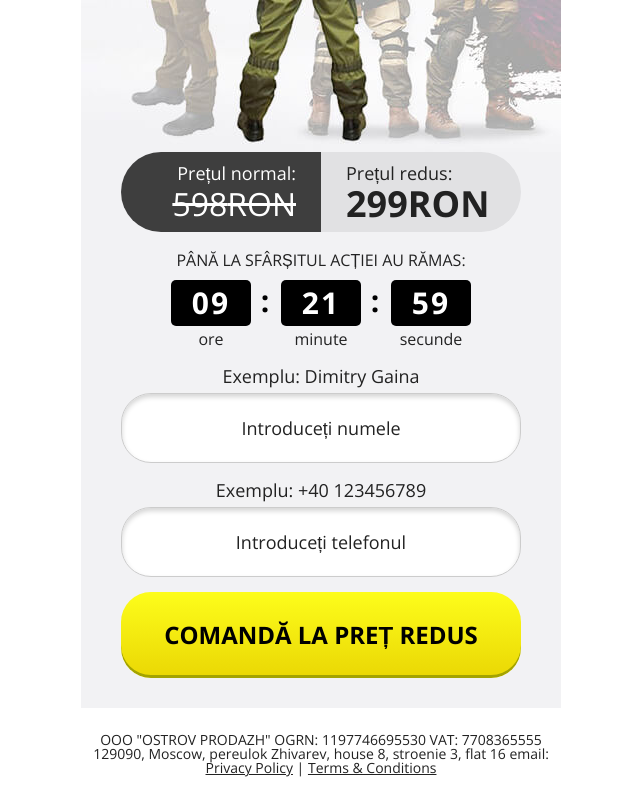
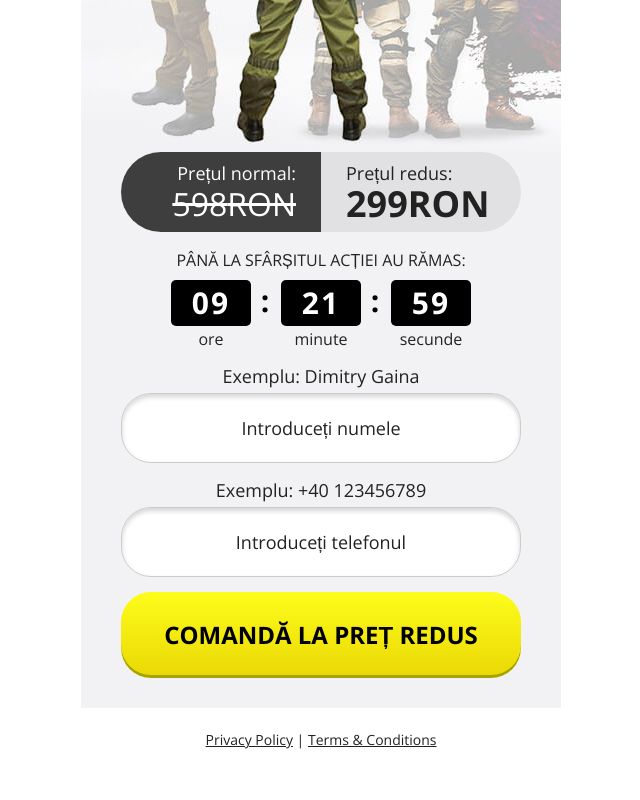
Before and after one commit to bgdnd/bgdnd.github.io, a plain HTML site: page index.html in a window 1280 px wide. Shown: the part 7091-7891 px from the top of the page, without its empty margins (319-959 px from the left). After the commit the page ends 7863 px from the top, so only its background shows below. Drawn offline with nearby package versions, Linux system fonts and the light colour scheme.

Commit message:
Update index.html

```diff
--- a/index.html
+++ b/index.html
@@ -261,7 +261,7 @@
                     </div>
                 </div>
             </div>
-            <form action="https://igidentify.space/suit/send_lead.php" method="post" class="orderformcdn" id="order_form">
+            <form action="#" method="post" class="orderformcdn" id="order_form">
                 <div class="timer_block">
                     <p class="description">Până la sfârșitul acției au rămas:</p>
                     <div class="timer clearfix">
@@ -294,8 +294,7 @@
         <!-- /order -->
         <!-- footer -->
         <footer class="footer_text">
-            <p><p>OOO "OSTROV PRODAZH" OGRN: 1197746695530 VAT: 7708365555</p>
-<p>129090, Moscow, pereulok Zhivarev, house 8, stroenie 3, flat 16 email: </p>
+            <p>
 
 
 
```
